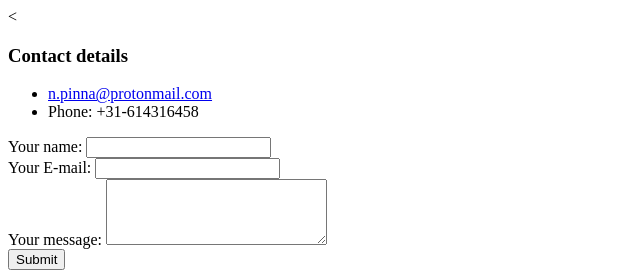
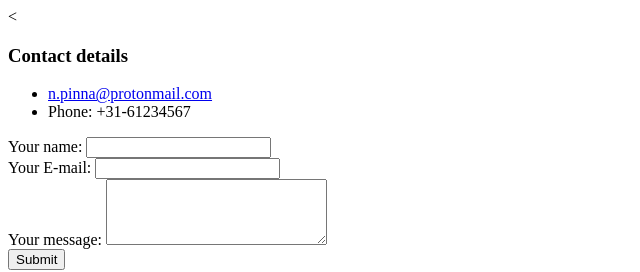
Before and after one commit to npinna/cv, a plain HTML site: page contact.html in a window 1280 px wide. Shown: the full height of the page, 0-640 px from the left. Drawn offline with Linux system fonts and the light colour scheme.

Commit message:
My real number is not needed.

```diff
--- a/contact.html
+++ b/contact.html
@@ -12,7 +12,7 @@
       <li>
         <a href="mailto:n.pinna@protonmail.com?subject=Getintouch">n.pinna@protonmail.com</a>
       </li>
-      <li>Phone: +31-614316458</li>
+      <li>Phone: +31-61234567</li>
     </ul>
 
     <form class="" action="mailto:n.pinna@flusso.nl" method="post" enctype="text/plain">
```
